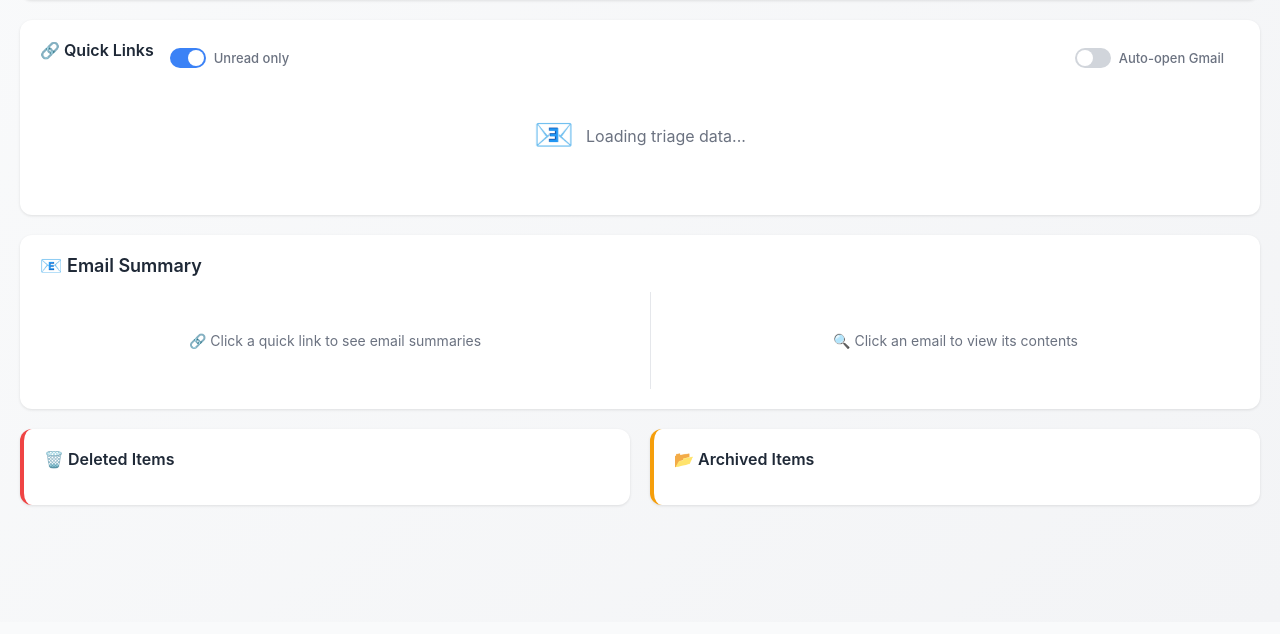
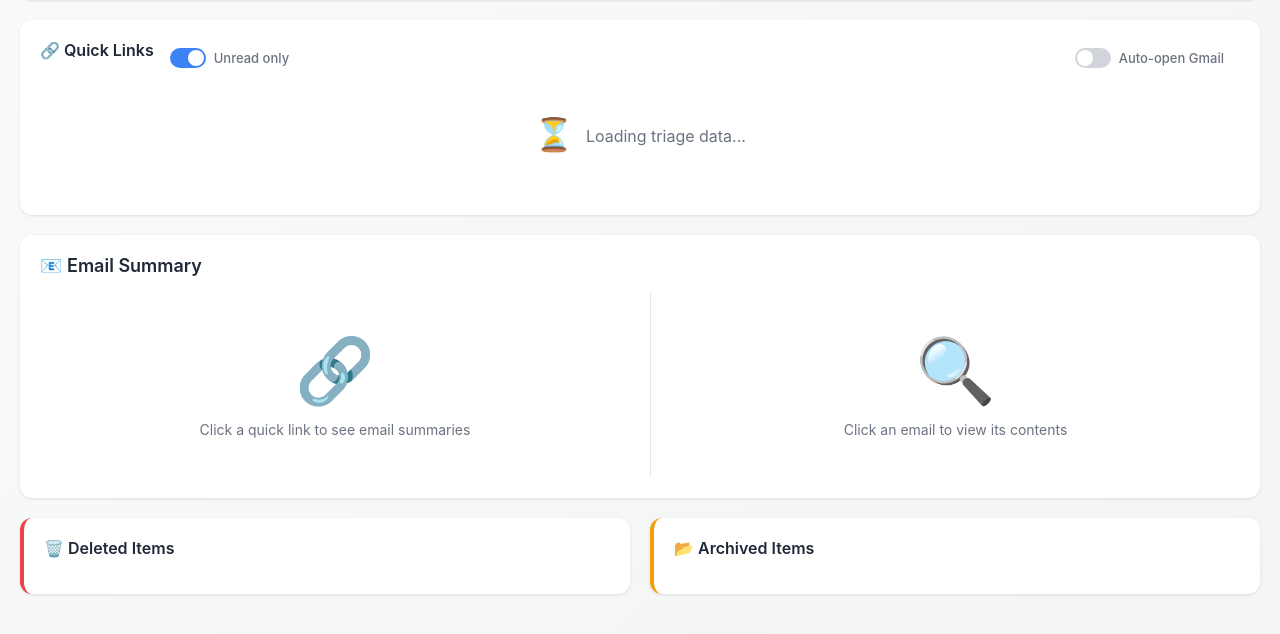
Before and after one commit to jnpacker/gmail-mcp-server, a Flask app: page / in a window 1280 px wide. Shown: the part 178-812 px from the top of the page. Before the commit the page ends 685 px from the top, so only its background shows below. Run offline with Flask 3, Linux system fonts and the light colour scheme.

Commit message:
Fixed up some of the icons. Applied all of the Code Review issues:
Signed-off-by: Joshua Packer <jpacker@redhat.com>

```diff
--- a/app.py
+++ b/app.py
@@ -8,6 +8,7 @@ import os
 import re
 import json
 import subprocess
+import threading
 from datetime import datetime, timedelta
 from flask import Flask, render_template, jsonify, request
 from pathlib import Path
@@ -27,6 +28,7 @@ triage_cache = {
     'next_sync': None,
     'model': None,
 }
+triage_lock = threading.Lock()
 
 def run_triage():
     """Execute the triage command and parse results"""
@@ -254,29 +256,35 @@ def get_triage():
 @app.route('/api/triage/refresh', methods=['POST'])
 def refresh_triage():
     """API endpoint to manually trigger triage"""
-    print("=== Triage refresh triggered ===")
-    data = run_triage()
+    if not triage_lock.acquire(blocking=False):
+        return jsonify({'success': False, 'error': 'Triage already in progress'}), 409
 
-    if data:
-        current_time = datetime.now()
-        triage_cache['data'] = data
-        triage_cache['timestamp'] = current_time.isoformat()
-        triage_cache['next_sync'] = (current_time + timedelta(minutes=15)).isoformat()
-        triage_cache['model'] = data.get('model')
-        print("Triage succeeded")
-        return jsonify({
-            'success': True,
-            'data': data,
-            'timestamp': triage_cache['timestamp'],
-            'next_sync': triage_cache['next_sync'],
-            'model': triage_cache['model'],
-        })
-    else:
-        print("Triage failed - no data returned")
-        return jsonify({
-            'success': False,
-            'error': 'Failed to run triage. Check console output for details.'
-        }), 500
+    try:
+        print("=== Triage refresh triggered ===")
+        data = run_triage()
+
+        if data:
+            current_time = datetime.now()
+            triage_cache['data'] = data
+            triage_cache['timestamp'] = current_time.isoformat()
+            triage_cache['next_sync'] = (current_time + timedelta(minutes=15)).isoformat()
+            triage_cache['model'] = data.get('model')
+            print("Triage succeeded")
+            return jsonify({
+                'success': True,
+                'data': data,
+                'timestamp': triage_cache['timestamp'],
+                'next_sync': triage_cache['next_sync'],
+                'model': triage_cache['model'],
+            })
+        else:
+            print("Triage failed - no data returned")
+            return jsonify({
+                'success': False,
+                'error': 'Failed to run triage. Check console output for details.'
+            }), 500
+    finally:
+        triage_lock.release()
 
 @app.route('/api/emails/counts', methods=['GET'])
 def get_email_counts():
@@ -438,27 +446,26 @@ if __name__ == '__main__':
     print("Starting Flask app on http://localhost:5000")
     print("Press Ctrl+C to stop")
 
-    import threading
-
     def run_initial_triage():
         import time
         time.sleep(1)
         print("Running initial triage in background...")
-        data = run_triage()
-        if data:
-            triage_cache['data'] = data
-            triage_cache['timestamp'] = datetime.now().isoformat()
-            triage_cache['next_sync'] = (datetime.now() + timedelta(minutes=15)).isoformat()
-            triage_cache['model'] = data.get('model')
-            print(f"Triage complete: {data['summary']['total']} emails processed")
-            print(f"Found {len(data['labeled_groups'])} email groups")
-            for g in data['labeled_groups']:
-                print(f"  {g['name']}: {g['count']} emails, {len(g['items'])} items")
-            if not data['labeled_groups']:
-                print("WARNING: No labeled groups found.")
-                print(f"Raw output length: {len(data.get('raw_output', ''))}")
-        else:
-            print("Triage failed - no data returned")
+        with triage_lock:
+            data = run_triage()
+            if data:
+                triage_cache['data'] = data
+                triage_cache['timestamp'] = datetime.now().isoformat()
+                triage_cache['next_sync'] = (datetime.now() + timedelta(minutes=15)).isoformat()
+                triage_cache['model'] = data.get('model')
+                print(f"Triage complete: {data['summary']['total']} emails processed")
+                print(f"Found {len(data['labeled_groups'])} email groups")
+                for g in data['labeled_groups']:
+                    print(f"  {g['name']}: {g['count']} emails, {len(g['items'])} items")
+                if not data['labeled_groups']:
+                    print("WARNING: No labeled groups found.")
+                    print(f"Raw output length: {len(data.get('raw_output', ''))}")
+            else:
+                print("Triage failed - no data returned")
 
     triage_thread = threading.Thread(target=run_initial_triage, daemon=True)
     triage_thread.start()
--- a/static/dashboard.js
+++ b/static/dashboard.js
@@ -20,6 +20,8 @@ let loadingStartTime = null;
 let currentSummaryGroup = null;
 let manuallyArchived = []; // {id, subject, sender}
 let manuallyDeleted = []; // {id, subject, sender}
+let sessionAutoArchived = []; // accumulated auto-archived strings across triage runs
+let sessionAutoDeleted = [];  // accumulated auto-deleted strings across triage runs
 
 // DOM Elements
 const refreshBtn = document.getElementById('refreshBtn');
@@ -113,7 +115,7 @@ async function startRefreshCycle() {
         // First load — show loading message and header spinner
         quickLinksContainer.innerHTML = `
             <div class="loading-with-spinner">
-                <span class="spinner-email">📧</span>
+                <span class="spinner-email">⏳</span>
                 <span>Loading triage data...</span>
             </div>
         `;
@@ -179,7 +181,7 @@ async function triggerTriage(firstLoad = false) {
     if (firstLoad && !triageData) {
         quickLinksContainer.innerHTML = `
             <div class="loading-with-spinner">
-                <span class="spinner-email">📧</span>
+                <span class="spinner-email">⏳</span>
                 <span>Loading triage data...</span>
             </div>
         `;
@@ -301,6 +303,14 @@ function updateUI() {
         totalEmailsEl.textContent = newTotal;
     }
 
+    // Accumulate auto-cleaned items for the session (survive triage refreshes)
+    (triageData.auto_cleaned?.deleted || []).forEach(item => {
+        if (!sessionAutoDeleted.includes(item)) sessionAutoDeleted.push(item);
+    });
+    (triageData.auto_cleaned?.archived || []).forEach(item => {
+        if (!sessionAutoArchived.includes(item)) sessionAutoArchived.push(item);
+    });
+
     renderDeletedItems();
     renderArchivedItems();
     updateQuickLinks();
@@ -309,7 +319,7 @@ function updateUI() {
 function renderDeletedItems() {
     deletedItemsEl.innerHTML = '';
 
-    const autoDeleted = triageData?.auto_cleaned?.deleted || [];
+    const autoDeleted = sessionAutoDeleted;
 
     if (autoDeleted.length > 0) {
         const header = document.createElement('div');
@@ -335,7 +345,7 @@ function renderDeletedItems() {
                     <div class="archived-email-subject">${escapeHtml(subject)}</div>
                     ${detail ? `<div class="archived-email-sender">${escapeHtml(detail)}</div>` : ''}
                 </div>
-                <span class="archived-email-launch">↗</span>
+                <span class="archived-email-launch"><img src="/static/gmail-logo.png" height="14" alt="Gmail"> <span class="btn-gmail-arrow">↗</span></span>
             `;
             deletedItemsEl.appendChild(a);
         });
@@ -358,7 +368,7 @@ function renderDeletedItems() {
                     <div class="archived-email-subject">${escapeHtml(email.subject)}</div>
                     <div class="archived-email-sender">${escapeHtml(email.sender)}</div>
                 </div>
-                <span class="archived-email-launch">↗</span>
+                <span class="archived-email-launch"><img src="/static/gmail-logo.png" height="14" alt="Gmail"> <span class="btn-gmail-arrow">↗</span></span>
             `;
             deletedItemsEl.appendChild(a);
         });
@@ -378,7 +388,7 @@ function renderArchivedItems() {
 
     container.innerHTML = '';
 
-    const autoArchivedItems = triageData?.auto_cleaned?.archived || [];
+    const autoArchivedItems = sessionAutoArchived;
 
     // Auto-archived from triage
     if (autoArchivedItems.length > 0) {
@@ -403,7 +413,7 @@ function renderArchivedItems() {
                     <div class="archived-email-subject">${escapeHtml(subject)}</div>
                     ${sender ? `<div class="archived-email-sender">${escapeHtml(sender)}</div>` : ''}
                 </div>
-                <span class="archived-email-launch">↗</span>
+                <span class="archived-email-launch"><img src="/static/gmail-logo.png" height="14" alt="Gmail"> <span class="btn-gmail-arrow">↗</span></span>
             `;
             container.appendChild(a);
         });
@@ -427,7 +437,7 @@ function renderArchivedItems() {
                     <div class="archived-email-subject">${escapeHtml(email.subject)}</div>
                     <div class="archived-email-sender">${escapeHtml(email.sender)}</div>
                 </div>
-                <span class="archived-email-launch">↗</span>
+                <span class="archived-email-launch"><img src="/static/gmail-logo.png" height="14" alt="Gmail"> <span class="btn-gmail-arrow">↗</span></span>
             `;
             container.appendChild(a);
         });
@@ -500,7 +510,7 @@ async function updateQuickLinks() {
         const arrow = document.createElement('div');
         arrow.className = 'quick-link-icon';
         arrow.title = 'Open in Gmail';
-        arrow.textContent = '↗';
+        arrow.innerHTML = '<img src="/static/gmail-logo.png" height="14" alt="Gmail"> <span class="btn-gmail-arrow">↗</span>';
         arrow.addEventListener('click', (e) => {
             e.stopPropagation();
             openGmailUrl(gmailUrl);
@@ -579,7 +589,7 @@ async function fetchTotalCounts(linkElements, unreadOnly = true) {
 async function showSummary(group) {
     currentSummaryGroup = group;
     summaryContainer.innerHTML = '';
-    emailBodyContainer.innerHTML = '<p class="summary-hint">🔍 Click an email to view its contents</p>';
+    emailBodyContainer.innerHTML = '<div class="summary-hint"><div class="summary-hint-icon">🔍</div>Click an email to view its contents</div>';
 
     const title = document.createElement('h3');
     title.textContent = group.name.replace('Triage/', '');
@@ -618,6 +628,7 @@ async function showSummary(group) {
                             <div class="summary-item-meta">${escapeHtml(email.sender)}</div>
                         </div>
                         <div class="summary-item-actions">
+                            <a class="btn-gmail" href="https://mail.google.com/mail/u/0/#inbox/${email.id}" target="_blank" title="Open in Gmail"><img src="/static/gmail-logo.png" height="16" alt="Gmail"> <span class="btn-gmail-arrow">↗</span></a>
                             <button class="btn-archive" title="Archive" data-id="${email.id}">Archive</button>
                             <button class="btn-delete" title="Delete" data-id="${email.id}">Delete</button>
                         </div>
@@ -645,9 +656,9 @@ async function showSummary(group) {
         } else {
             const empty = document.createElement('p');
             empty.className = 'summary-hint';
-            empty.textContent = 'No emails in this group — all clear!';
+            empty.innerHTML = '<div class="summary-hint-icon">🔍</div>No emails in this group — all clear!';
             summaryContainer.appendChild(empty);
-            emailBodyContainer.innerHTML = '<p class="summary-hint">🔍 Click an email to view its contents</p>';
+            emailBodyContainer.innerHTML = '<div class="summary-hint"><div class="summary-hint-icon">🔍</div>Click an email to view its contents</div>';
         }
     } catch (error) {
         console.error('Error fetching emails for summary:', error);
@@ -769,7 +780,7 @@ async function emailAction(action, email, itemEl) {
                     empty.className = 'summary-hint';
                     empty.textContent = 'No emails in this group — all clear!';
                     summaryContainer.appendChild(empty);
-                    emailBodyContainer.innerHTML = '<p class="summary-hint">🔍 Click an email to view its contents</p>';
+                    emailBodyContainer.innerHTML = '<div class="summary-hint"><div class="summary-hint-icon">🔍</div>Click an email to view its contents</div>';
                 }
             }, 600);
         } else {
--- a/static/style.css
+++ b/static/style.css
@@ -700,6 +707,15 @@ body {
     text-align: center;
     padding: 40px 20px;
     font-size: 14px;
+    display: flex;
+    flex-direction: column;
+    align-items: center;
+    gap: 12px;
+}
+
+.summary-hint-icon {
+    font-size: 64px;
+    line-height: 1.2;
 }
 
 .summary-item {
--- a/templates/dashboard.html
+++ b/templates/dashboard.html
@@ -69,10 +69,10 @@
             <h2>📧 Email Summary</h2>
             <div class="summary-split">
                 <div id="summaryContainer" class="summary-container">
-                    <p class="summary-hint">🔗 Click a quick link to see email summaries</p>
+                    <div class="summary-hint"><div class="summary-hint-icon">🔗</div>Click a quick link to see email summaries</div>
                 </div>
                 <div id="emailBodyContainer" class="email-body-container">
-                    <p class="summary-hint">🔍 Click an email to view its contents</p>
+                    <div class="summary-hint"><div class="summary-hint-icon">🔍</div>Click an email to view its contents</div>
                 </div>
             </div>
         </div>
```
Also changed, not shown: other parts of static/style.css (+40 -2 lines), static/gmail-logo.png (added).
